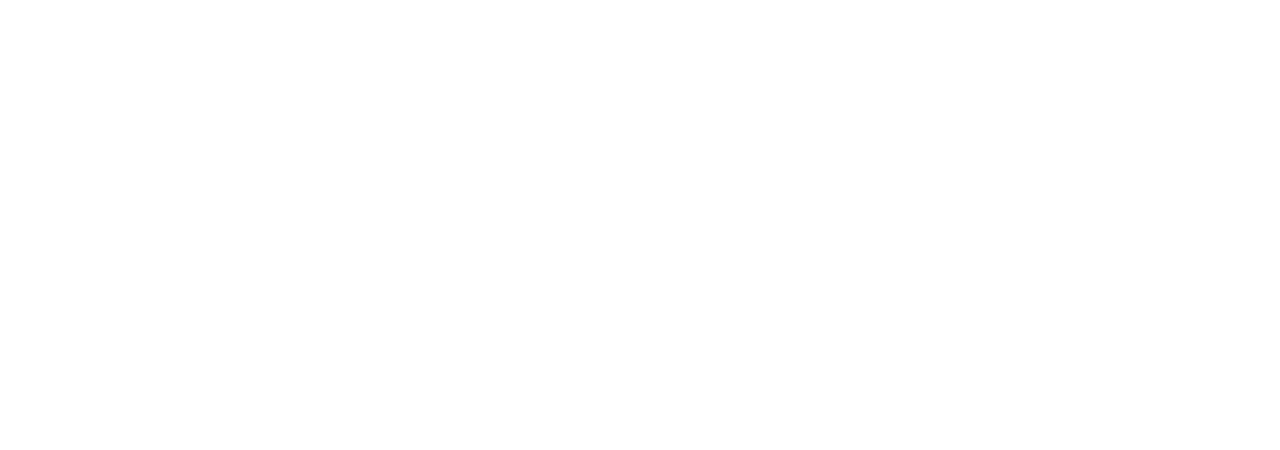
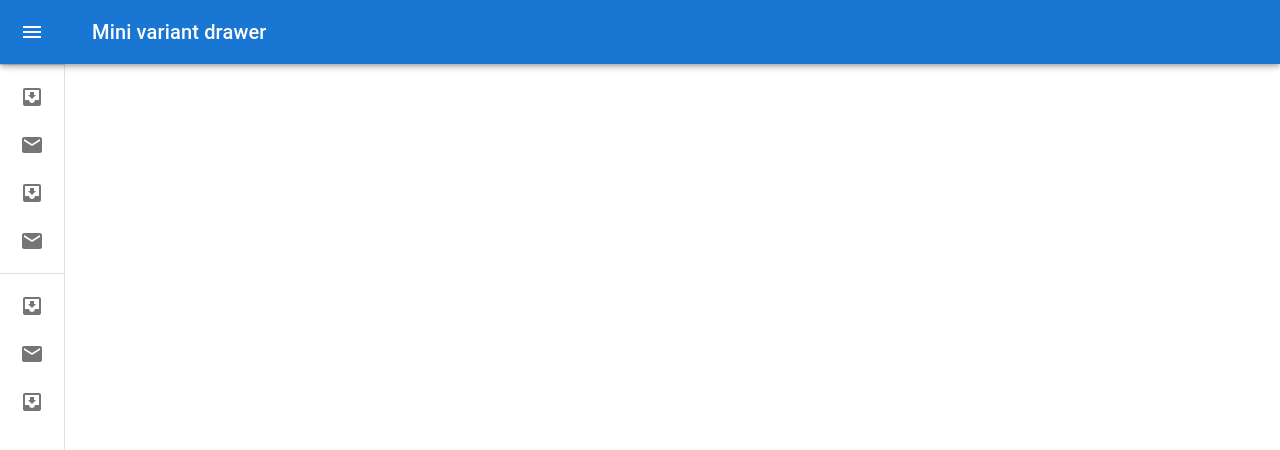
Before and after one commit to NodirbekIskandarov/lms_documentation, a React (Create React App) app: page /documentation in a window 1280 px wide. Before the commit this address had no page. Shown: the top 450 px of the page. Built offline with nearby package versions, Linux system fonts and the light colour scheme.

Commit message:
added yoriqnoma page

```diff
--- a/package.json
+++ b/package.json
@@ -5,7 +5,10 @@
   "dependencies": {
     "@emotion/react": "^11.11.3",
     "@emotion/styled": "^11.11.0",
-    "@mui/material": "^5.15.6",
+    "@fontsource/roboto": "^5.0.8",
+    "@mui/icons-material": "^5.15.10",
+    "@mui/material": "^5.15.10",
+    "@mui/styled-engine-sc": "^6.0.0-alpha.16",
     "@react-icons/all-files": "^4.1.0",
     "@testing-library/jest-dom": "^5.17.0",
     "@testing-library/react": "^13.4.0",
--- a/src/App.js
+++ b/src/App.js
@@ -23,7 +23,7 @@ function App() {
             <Route path="/universities" element={<UniversitiesPage />} />
             <Route path="/faqs" element={<FaqsPage />} />
           </Route>
-          <Route path="/documentation:id" element={<DocumentationPage />} />
+          <Route path="/documentation" element={<DocumentationPage />} />
         </Routes>
       </BrowserRouter>
     </div>
--- /dev/null
+++ b/src/components/documentations/Documentations.jsx
@@ -0,0 +1,193 @@
+import * as React from 'react';
+import { styled, useTheme, Theme, CSSObject } from '@mui/material/styles';
+import Box from '@mui/material/Box';
+import MuiDrawer from '@mui/material/Drawer';
+import MuiAppBar, { AppBarProps as MuiAppBarProps } from '@mui/material/AppBar';
+import Toolbar from '@mui/material/Toolbar';
+import List from '@mui/material/List';
+import CssBaseline from '@mui/material/CssBaseline';
+import Typography from '@mui/material/Typography';
+import Divider from '@mui/material/Divider';
+import IconButton from '@mui/material/IconButton';
+import MenuIcon from '@mui/icons-material/Menu';
+import ChevronLeftIcon from '@mui/icons-material/ChevronLeft';
+import ChevronRightIcon from '@mui/icons-material/ChevronRight';
+import ListItem from '@mui/material/ListItem';
+import ListItemButton from '@mui/material/ListItemButton';
+import ListItemIcon from '@mui/material/ListItemIcon';
+import ListItemText from '@mui/material/ListItemText';
+import InboxIcon from '@mui/icons-material/MoveToInbox';
+import MailIcon from '@mui/icons-material/Mail';
+import { Outlet } from 'react-router-dom';
+
+const drawerWidth = 240;
+
+const openedMixin = (theme: Theme): CSSObject => ({
+  width: drawerWidth,
+  transition: theme.transitions.create('width', {
+    easing: theme.transitions.easing.sharp,
+    duration: theme.transitions.duration.enteringScreen,
+  }),
+  overflowX: 'hidden',
+});
+
+const closedMixin = (theme: Theme): CSSObject => ({
+  transition: theme.transitions.create('width', {
+    easing: theme.transitions.easing.sharp,
+    duration: theme.transitions.duration.leavingScreen,
+  }),
+  overflowX: 'hidden',
+  width: `calc(${theme.spacing(7)} + 1px)`,
+  [theme.breakpoints.up('sm')]: {
+    width: `calc(${theme.spacing(8)} + 1px)`,
+  },
+});
+
+const DrawerHeader = styled('div')(({ theme }) => ({
+  display: 'flex',
+  alignItems: 'center',
+  justifyContent: 'flex-end',
+  padding: theme.spacing(0, 1),
+  // necessary for content to be below app bar
+  ...theme.mixins.toolbar,
+}));
+
+// interface AppBarProps extends MuiAppBarProps {
+//   open?: boolean;
+// }
+
+const AppBar = styled(MuiAppBar, {
+  shouldForwardProp: (prop) => prop !== 'open',
+})(({ theme, open }) => ({
+  zIndex: theme.zIndex.drawer + 1,
+  transition: theme.transitions.create(['width', 'margin'], {
+    easing: theme.transitions.easing.sharp,
+    duration: theme.transitions.duration.leavingScreen,
+  }),
+  ...(open && {
+    marginLeft: drawerWidth,
+    width: `calc(100% - ${drawerWidth}px)`,
+    transition: theme.transitions.create(['width', 'margin'], {
+      easing: theme.transitions.easing.sharp,
+      duration: theme.transitions.duration.enteringScreen,
+    }),
+  }),
+}));
+
+const Drawer = styled(MuiDrawer, { shouldForwardProp: (prop) => prop !== 'open' })(
+  ({ theme, open }) => ({
+    width: drawerWidth,
+    flexShrink: 0,
+    whiteSpace: 'nowrap',
+    boxSizing: 'border-box',
+    ...(open && {
+      ...openedMixin(theme),
+      '& .MuiDrawer-paper': openedMixin(theme),
+    }),
+    ...(!open && {
+      ...closedMixin(theme),
+      '& .MuiDrawer-paper': closedMixin(theme),
+    }),
+  }),
+);
+
+export default function Documentations() {
+  const theme = useTheme();
+  const [open, setOpen] = React.useState(false);
+
+  const handleDrawerOpen = () => {
+    setOpen(true);
+  };
+
+  const handleDrawerClose = () => {
+    setOpen(false);
+  };
+
+  return (
+    <Box sx={{ display: 'flex' }}>
+      <CssBaseline />
+      <AppBar position="fixed" open={open}>
+        <Toolbar>
+          <IconButton
+            color="inherit"
+            aria-label="open drawer"
+            onClick={handleDrawerOpen}
+            edge="start"
+            sx={{
+              marginRight: 5,
+              ...(open && { display: 'none' }),
+            }}
+          >
+            <MenuIcon />
+          </IconButton>
+          <Typography variant="h6" noWrap component="div">
+            Mini variant drawer
+          </Typography>
+        </Toolbar>
+      </AppBar>
+      <Drawer variant="permanent" open={open}>
+        <DrawerHeader>
+          <IconButton onClick={handleDrawerClose}>
+            {theme.direction === 'rtl' ? <ChevronRightIcon /> : <ChevronLeftIcon />}
+          </IconButton>
+        </DrawerHeader>
+        <Divider />
+        <List>
+          {['Inbox', 'Starred', 'Send email', 'Drafts'].map((text, index) => (
+            <ListItem key={text} disablePadding sx={{ display: 'block' }}>
+              <ListItemButton
+                sx={{
+                  minHeight: 48,
+                  justifyContent: open ? 'initial' : 'center',
+                  px: 2.5,
+                }}
+              >
+                <ListItemIcon
+                  sx={{
+                    minWidth: 0,
+                    mr: open ? 3 : 'auto',
+                    justifyContent: 'center',
+                  }}
+                >
+                  {index % 2 === 0 ? <InboxIcon /> : <MailIcon />}
+                </ListItemIcon>
+                <ListItemText primary={text} sx={{ opacity: open ? 1 : 0 }} />
+              </ListItemButton>
+            </ListItem>
+          ))}
+        </List>
+        <Divider />
+        <List>
+          {['All mail', 'Trash', 'Spam'].map((text, index) => (
+            <ListItem key={text} disablePadding sx={{ display: 'block' }}>
+              <ListItemButton
+                sx={{
+                  minHeight: 48,
+                  justifyContent: open ? 'initial' : 'center',
+                  px: 2.5,
+                }}
+              >
+                <ListItemIcon
+                  sx={{
+                    minWidth: 0,
+                    mr: open ? 3 : 'auto',
+                    justifyContent: 'center',
+                  }}
+                >
+                  {index % 2 === 0 ? <InboxIcon /> : <MailIcon />}
+                </ListItemIcon>
+                <ListItemText primary={text} sx={{ opacity: open ? 1 : 0 }} />
+              </ListItemButton>
+            </ListItem>
+          ))}
+        </List>
+      </Drawer>
+      <Box component="main" sx={{ flexGrow: 1, p: 3 }}>
+        <DrawerHeader />
+        <Typography paragraph>
+          <Outlet/>
+        </Typography>
+      </Box>
+    </Box>
+  );
+}
--- a/src/layouts/Navbar/Navbar.js
+++ b/src/layouts/Navbar/Navbar.js
@@ -80,32 +80,32 @@ function Navbar() {
                 </svg>
                 <div className="show_part">
                   <div className="link_item">
-                    <Link className="link" to="/">
+                    <Link className="link" to="/documentation">
                       Talabalarga
                     </Link>
                   </div>
                   <div className="link_item">
-                    <Link className="link" to="/">
+                    <Link className="link" to="/documentation">
                       O'qituvchilarga
                     </Link>
                   </div>
                   <div className="link_item">
-                    <Link className="link" to="/">
+                    <Link className="link" to="/documentation">
                       Adminstratorlarga
                     </Link>
                   </div>
                   <div className="link_item">
-                    <Link className="link" to="/">
+                    <Link className="link" to="/documentation">
                       Dekanlarga
                     </Link>
                   </div>
                   <div className="link_item">
-                    <Link className="link" to="/">
+                    <Link className="link" to="/documentation">
                       Kadrlarga
                     </Link>
                   </div>
                   <div className="link_item">
-                    <Link className="link" to="/">
+                    <Link className="link" to="/documentation">
                       Kafedra mudiriga
                     </Link>
                   </div>
--- a/src/pages/documentation/DocumentationPage.jsx
+++ b/src/pages/documentation/DocumentationPage.jsx
@@ -1,8 +1,11 @@
 import React from 'react'
+import Documentations from '../../components/documentations/Documentations'
 
 const DocumentationPage = () => {
   return (
-    <div>DocumentationPage</div>
+    <div>
+      <Documentations/>
+    </div>
   )
 }
 
```
Also changed, not shown: src/components/documentations/Students.jsx (added, +9 -0 lines), src/components/documentations/Tutors.jsx (added, +9 -0 lines), 1 other file (tests, documents, lock files or other folders).
